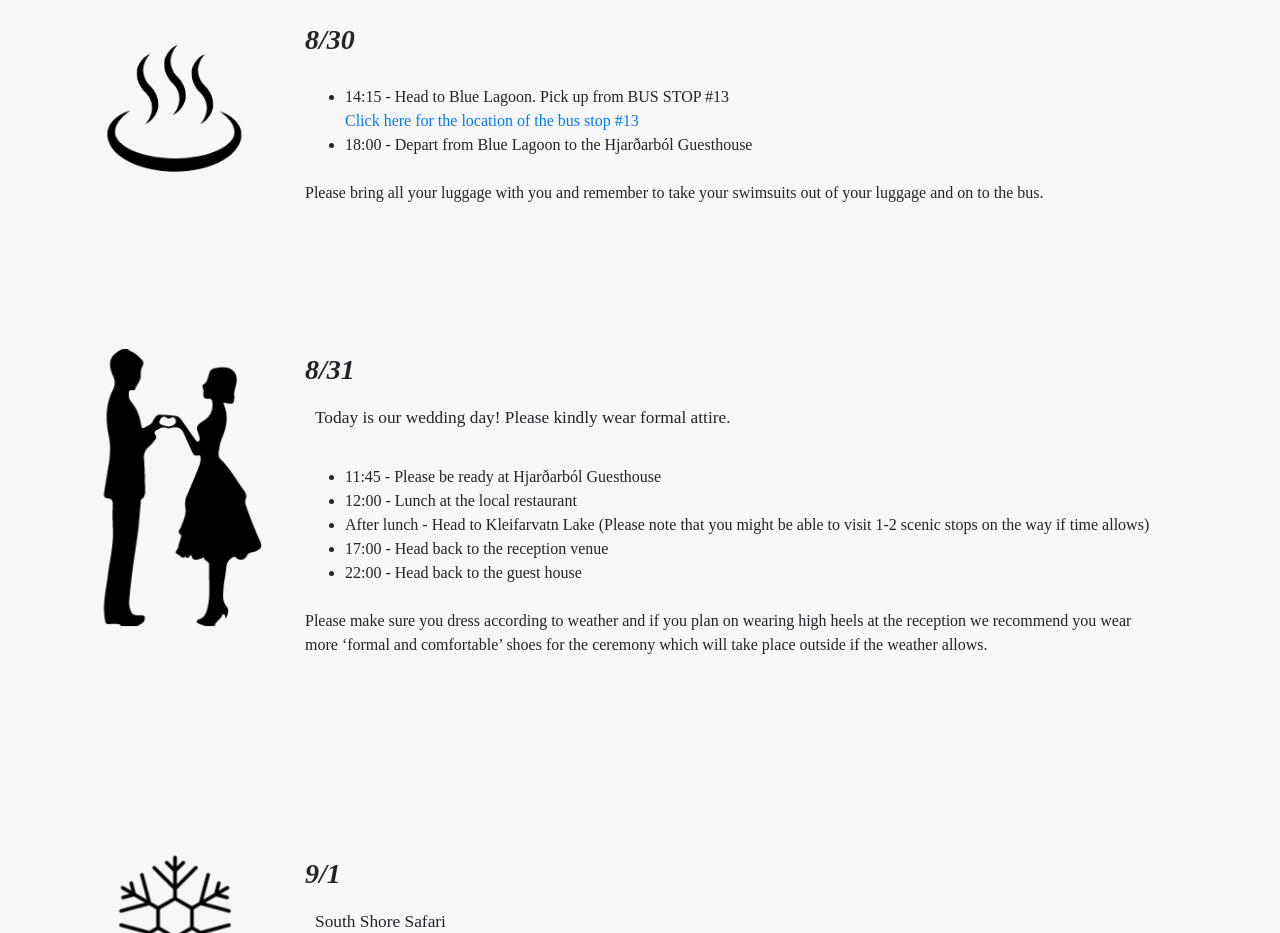
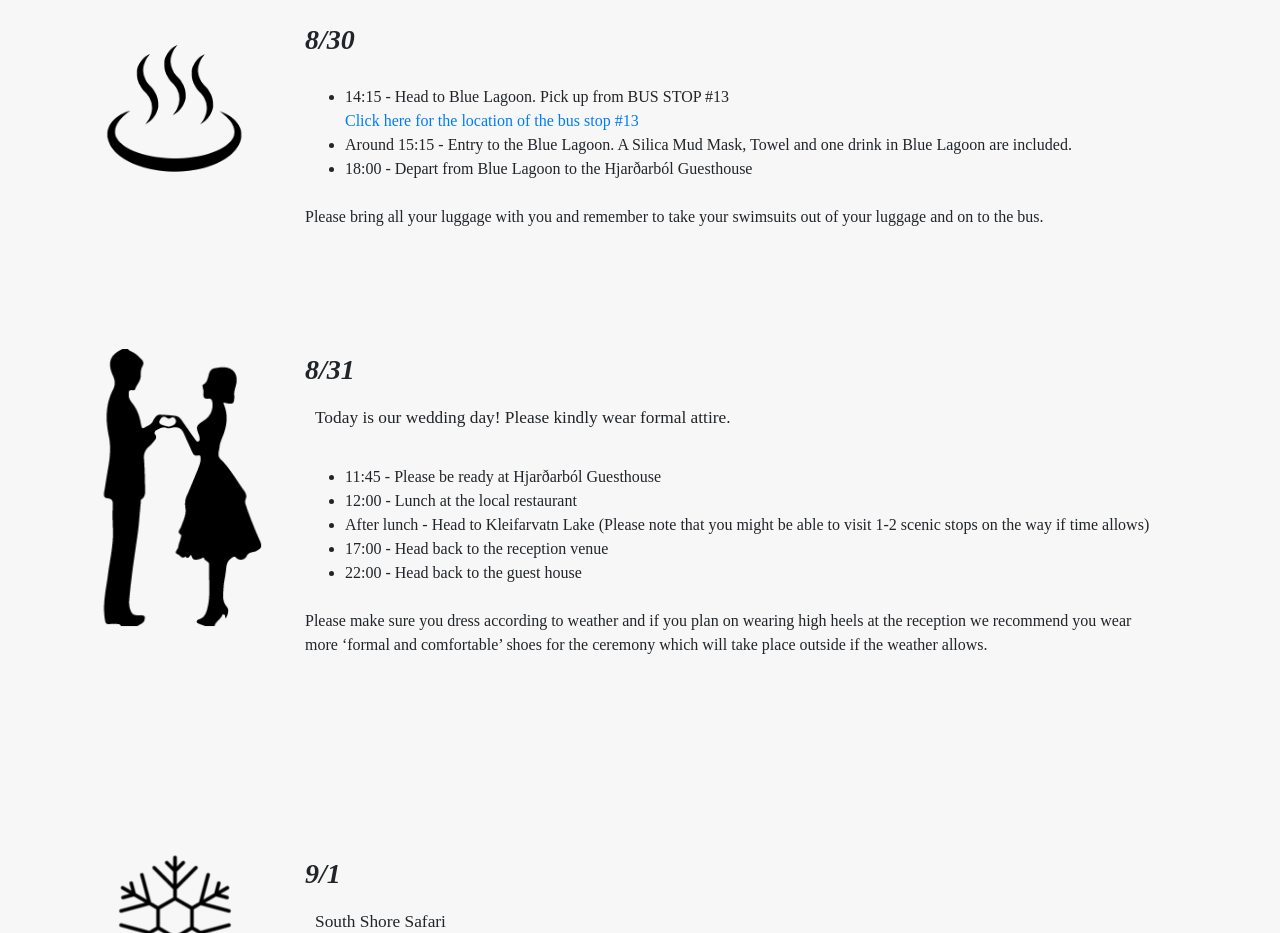
Before and after one commit to GeneKao/iceland-wedding, a website with bundled scripts: page index.html in a window 1280 px wide. Shown: the part 1060-1993 px from the top of the page. Built offline with nearby package versions, Linux system fonts and the light colour scheme.

Commit message:
add info to blue lagoon trip

```diff
--- a/index.html
+++ b/index.html
@@ -91,6 +91,7 @@
                     Click here for the location of the bus stop #13
                     </a>
                     </li>
+                    <li>Around 15:15 - Entry to the Blue Lagoon. A Silica Mud Mask, Towel and one drink in Blue Lagoon are included. </li>
                     <li>
                     18:00 - Depart from Blue Lagoon to the Hjarðarból Guesthouse
                     </li>
```
